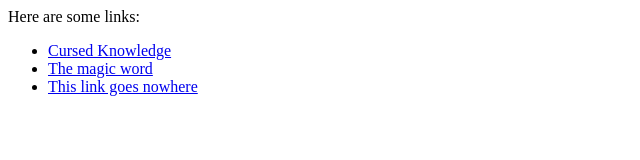
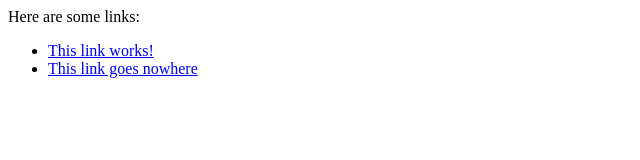
Before and after one commit to spencerwi/spencerwi.github.io, a plain HTML site: page some-broken-links/index.html in a window 1280 px wide. Shown: the whole page, without its empty margins (0-640 px from the left). Drawn offline with Linux system fonts and the light colour scheme.

Commit message:
RMake the some-broken-links caese self-contained

```diff
--- a/some-broken-links/index.html
+++ b/some-broken-links/index.html
@@ -6,10 +6,7 @@
         Here are some links:
         <ul>
             <li>
-                <a href="https://spencerwi.com/cursed-knowledge.html">Cursed Knowledge</a>
-            </li>
-            <li>
-                <a href="https://spencerwi.com/test.html">The magic word</a>
+                <a href="another-page.html">This link works!</a>
             </li>
             <li>
                 <a href="broken.html">This link goes nowhere</a>
```
Also changed, not shown: some-broken-links/another-page.html (added, +6 -0 lines).
